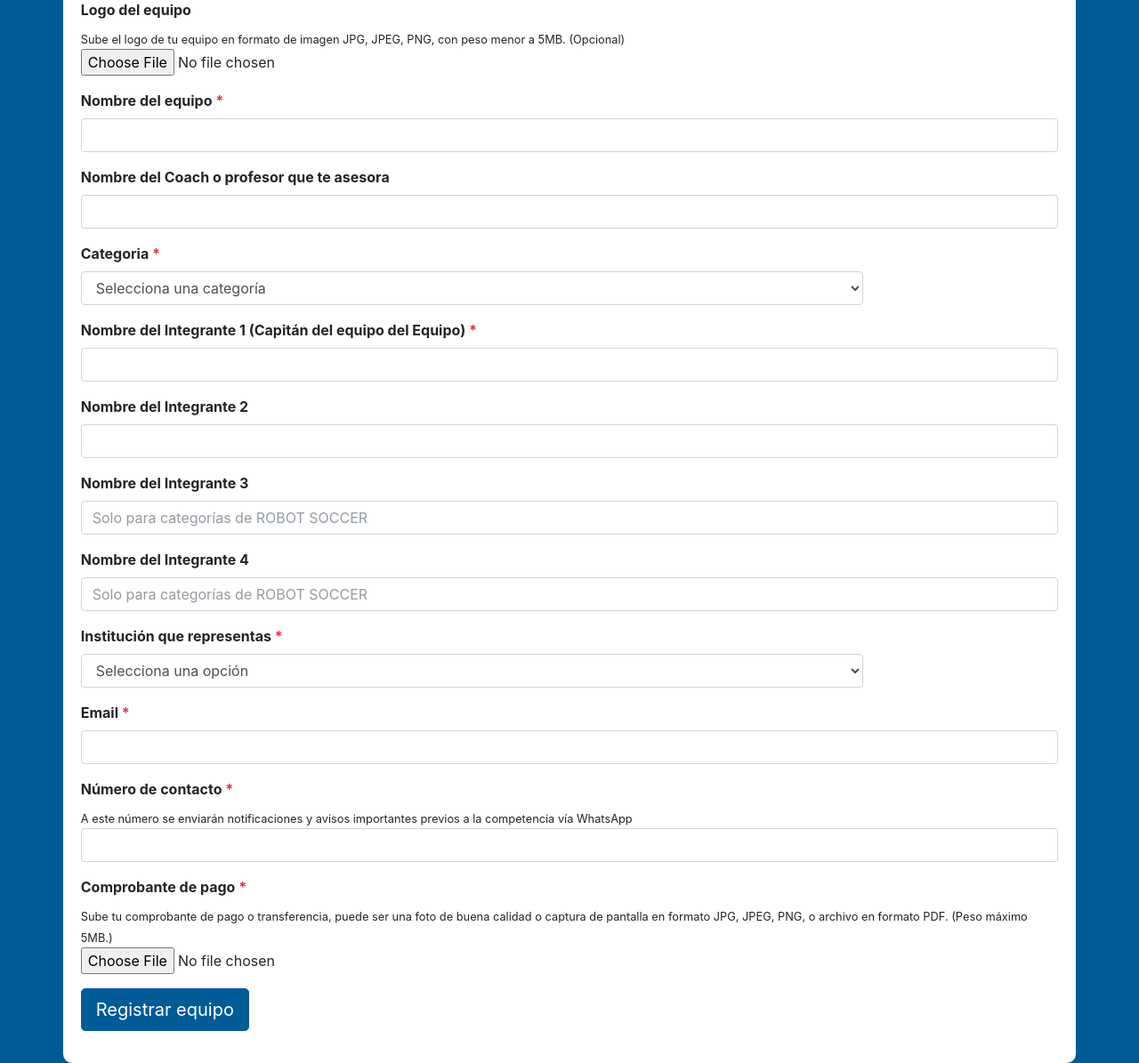
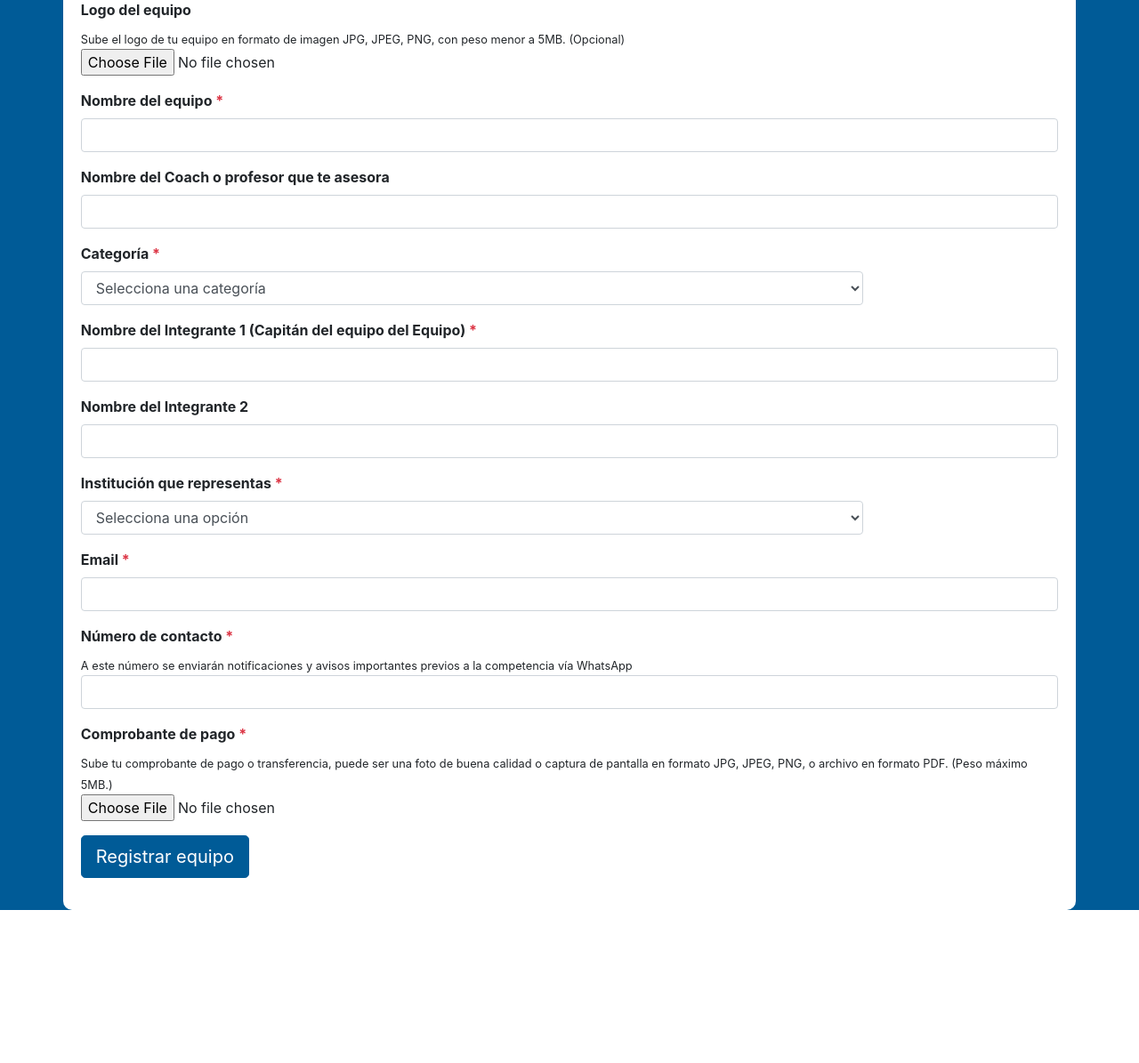
Before and after one commit to ChrisLozano86/cecybot2025, a PHP site: page /registro/index.php in a window 1280 px wide. Shown: the part 1083-2278 px from the top of the page at 89% size. After the commit the page ends 2106 px from the top, so only its background shows below. Run offline with PHP 8.4, Linux system fonts and the light colour scheme; a stand-in replaces the project's code that opens the database connection.

Commit message:
proyecto-base

```diff
--- a/registro/index.php
+++ b/registro/index.php
@@ -122,7 +122,8 @@
             <div class="form-group">
             <input class="form-control" type="hidden" name="url_imagen1" id="url_imagen1" value="<?php echo $registro->getUrlImagen(); ?>">
             <input class="form-control" type="hidden" name="url_imagen2" id="url_imagen2" value="<?php echo $registro->getUrlComprobante(); ?>">
-            <input class="form-control" type="hidden" name="integrante3" id="integrante3"  value="">
+            <input class="form-control" type="hidden" name="integrante3" id="integrante3" value="">
+            <input class="form-control" type="hidden" name="integrante4" id="integrante4" value="">
           </div>
 
             <div class="form-group">
@@ -144,7 +145,7 @@
             </div>
 
             <div class="form-group">
-              <label for="categoria">Categoria <span class="text text-danger">*</span></label>
+              <label for="categoria">Categoría <span class="text text-danger">*</span></label>
             <select name="categoria" id="categoria" class="form-control" style="width: 80%;">
             <option value="">Selecciona una categoría</option>
               <option value="MINI SUMO RC">Mini Sumo RC Profesional</option>
@@ -166,17 +167,6 @@
             <label for="integrante2">Nombre del Integrante 2</label>
             <input class="form-control" type="text" name="integrante2" id="integrante2" value="">
             </div>
-
-            <div class="form-group">
-            <label for="integrante2">Nombre del Integrante 3</label>
-            <input class="form-control" type="text" name="integrante3" id="integrante3" placeholder="Solo para categorías de ROBOT SOCCER" value="">
-            </div>
-
-            <div class="form-group">
-            <label for="integrante2">Nombre del Integrante 4</label>
-            <input class="form-control" type="text" name="integrante4" id="integrante4" placeholder="Solo para categorías de ROBOT SOCCER" value="">
-            </div>
-
 
             <div class="form-group">
             <label for="institucioninstitucionSeleccionada">Institución que representas <span class="text text-danger">*</span></label>
```
Also changed, not shown: admin/modules/registros/save.php (+12 -12 lines), registro/search.php (+3 -13 lines).
